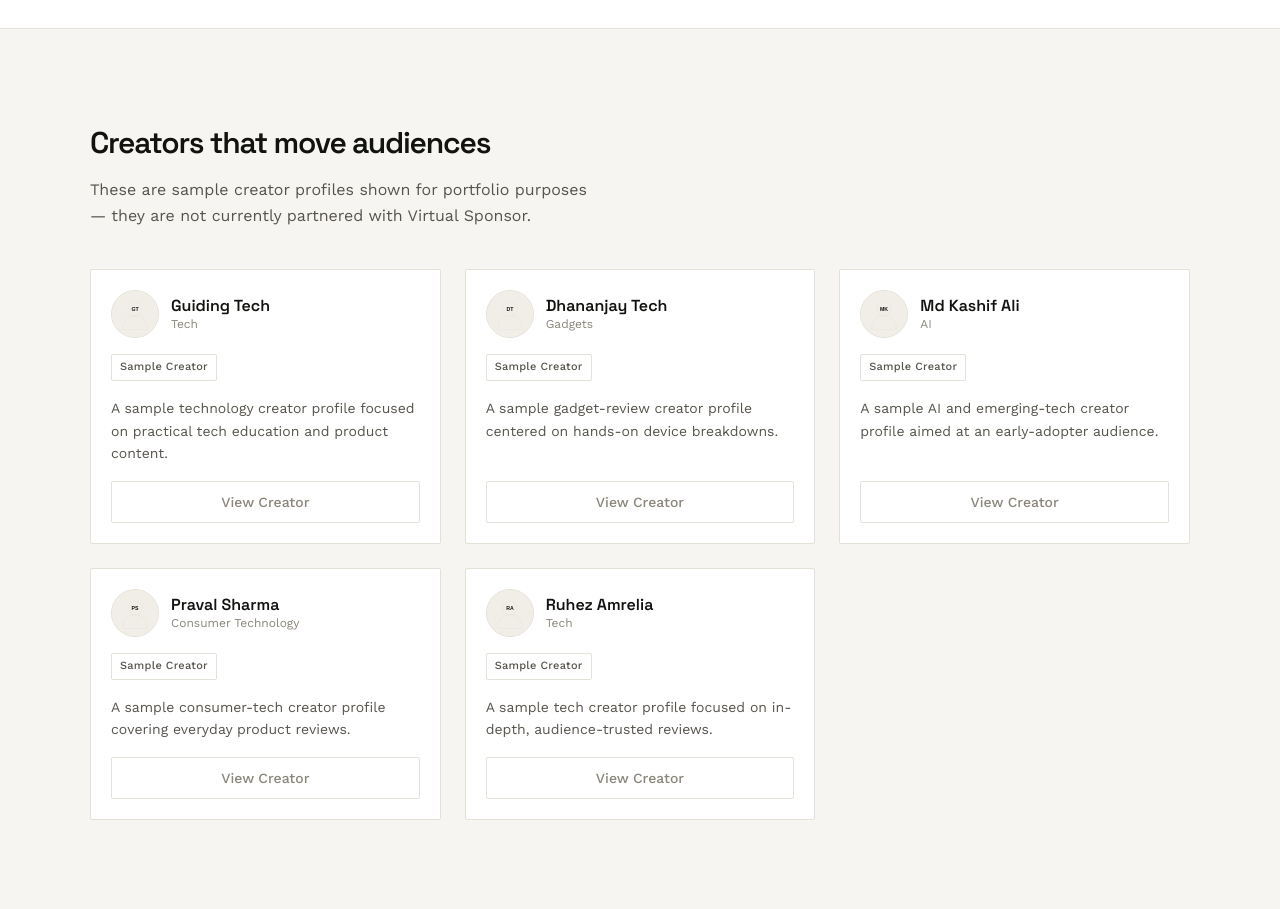
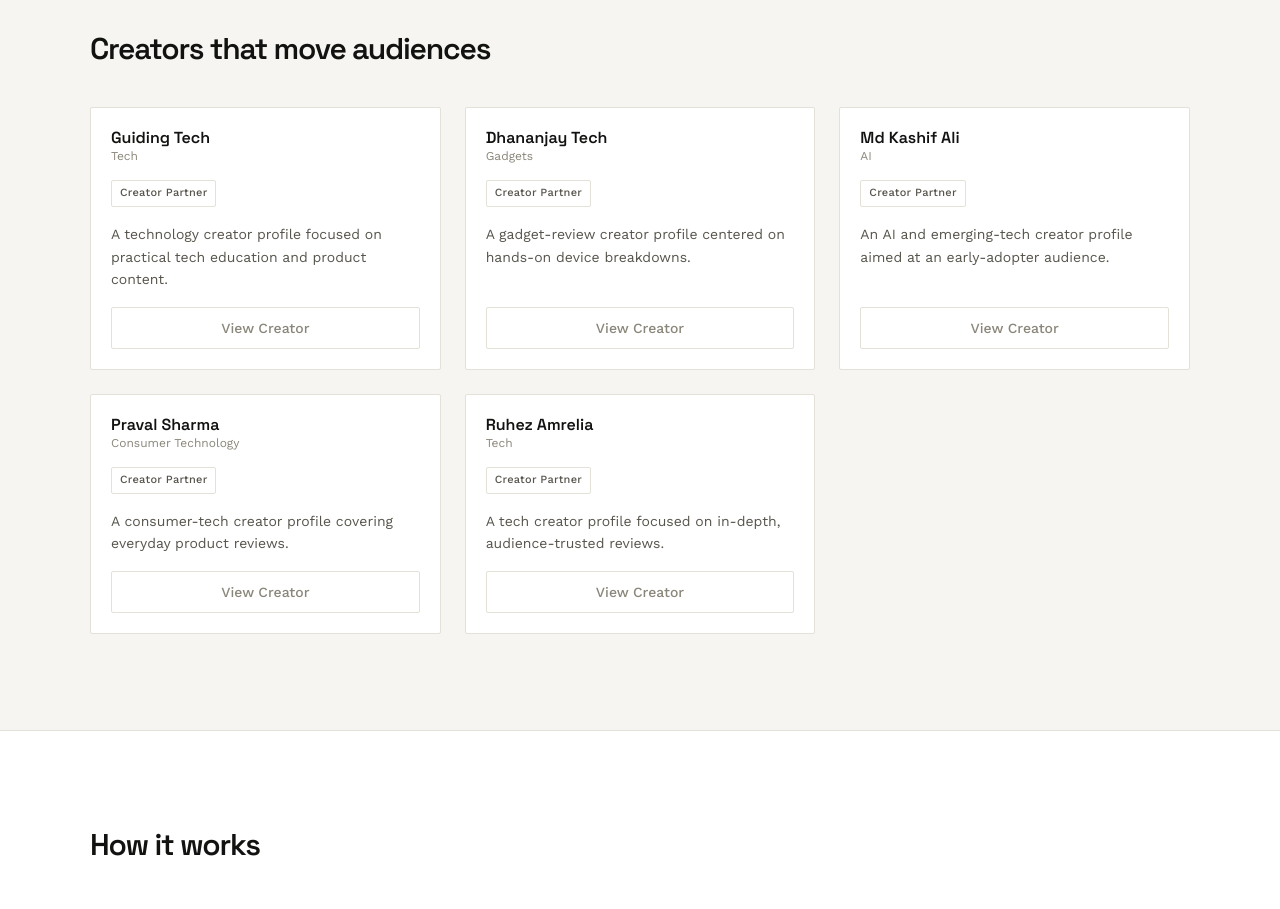
Before and after one commit to kandumon142-tech/VirtualSponserPortfolio, a React (Vite) app: page / in a window 1280 px wide. Shown: the part 1660-2569 px from the top of the page. Built offline with nearby package versions, Linux system fonts and the light colour scheme.

Commit message:
Remove sample/portfolio disclaimers and creator profile pictures

```diff
--- a/src/components/Brands.jsx
+++ b/src/components/Brands.jsx
@@ -9,11 +9,6 @@ export default function Brands() {
           <h2 className="font-display text-3xl font-semibold tracking-tightest">
             Brands we've worked with
           </h2>
-          <p className="mt-4 text-ink-soft leading-relaxed">
-            The campaigns below are sample and portfolio work, shown to illustrate
-            the kind of creator campaigns Virtual Sponsor can build — not confirmed
-            client engagements.
-          </p>
         </div>
 
         <div className="mt-10 grid sm:grid-cols-2 lg:grid-cols-3 gap-6">
--- a/src/components/CreatorCard.jsx
+++ b/src/components/CreatorCard.jsx
@@ -3,22 +3,9 @@ export default function CreatorCard({ creator }) {
 
   return (
     <article className="border border-paper-line rounded-sm bg-white p-5 flex flex-col gap-4">
-      <div className="flex items-center gap-3">
-        <div className="w-12 h-12 rounded-full overflow-hidden border border-paper-line bg-paper-subtle flex-shrink-0">
-          <img
-            src={creator.image}
-            alt={`${creator.name} placeholder profile image`}
-            loading="lazy"
-            className="w-full h-full object-cover"
-            onError={(e) => {
-              e.currentTarget.src = "/images/placeholder-avatar.svg";
-            }}
-          />
-        </div>
-        <div>
-          <h3 className="font-display text-base font-semibold leading-tight">{creator.name}</h3>
-          <p className="text-xs text-ink-faint">{creator.category}</p>
-        </div>
+      <div>
+        <h3 className="font-display text-base font-semibold leading-tight">{creator.name}</h3>
+        <p className="text-xs text-ink-faint">{creator.category}</p>
       </div>
 
       <span className="self-start text-[11px] font-medium tracking-wide text-ink-soft border border-paper-line rounded-sm px-2 py-1">
--- a/src/components/Creators.jsx
+++ b/src/components/Creators.jsx
@@ -9,10 +9,6 @@ export default function Creators() {
           <h2 className="font-display text-3xl font-semibold tracking-tightest">
             Creators that move audiences
           </h2>
-          <p className="mt-4 text-ink-soft leading-relaxed">
-            These are sample creator profiles shown for portfolio purposes —
-            they are not currently partnered with Virtual Sponsor.
-          </p>
         </div>
 
         <div className="mt-10 grid sm:grid-cols-2 lg:grid-cols-3 gap-6">
--- a/src/data/creators.js
+++ b/src/data/creators.js
@@ -1,51 +1,50 @@
-// Sample creator entries for portfolio display only. These creators are
-// not currently partnered with Virtual Sponsor. Set `profileUrl` to a
-// real, valid link when one is available — otherwise leave it null and
-// the "View Creator" button will render in a disabled state rather than
-// linking to an invented URL.
+// Creator profiles for portfolio display. Set `profileUrl` to the
+// creator's YouTube (or other platform) link when available — otherwise
+// leave it null and the "View Creator" button will render in a disabled
+// state rather than linking to an invented URL.
 export const creators = [
   {
     name: "Guiding Tech",
     category: "Tech",
-    label: "Sample Creator",
+    label: "Creator Partner",
     description:
-      "A sample technology creator profile focused on practical tech education and product content.",
+      "A technology creator profile focused on practical tech education and product content.",
     image: "/images/creators/guiding-tech.svg",
     profileUrl: null,
   },
   {
     name: "Dhananjay Tech",
     category: "Gadgets",
-    label: "Sample Creator",
+    label: "Creator Partner",
     description:
-      "A sample gadget-review creator profile centered on hands-on device breakdowns.",
+      "A gadget-review creator profile centered on hands-on device breakdowns.",
     image: "/images/creators/dhananjay-tech.svg",
     profileUrl: null,
   },
   {
     name: "Md Kashif Ali",
     category: "AI",
-    label: "Sample Creator",
+    label: "Creator Partner",
     description:
-      "A sample AI and emerging-tech creator profile aimed at an early-adopter audience.",
+      "An AI and emerging-tech creator profile aimed at an early-adopter audience.",
     image: "/images/creators/md-kashif-ali.svg",
     profileUrl: null,
   },
   {
     name: "Praval Sharma",
     category: "Consumer Technology",
-    label: "Sample Creator",
+    label: "Creator Partner",
     description:
-      "A sample consumer-tech creator profile covering everyday product reviews.",
+      "A consumer-tech creator profile covering everyday product reviews.",
     image: "/images/creators/praval-sharma.svg",
     profileUrl: null,
   },
   {
     name: "Ruhez Amrelia",
     category: "Tech",
-    label: "Sample Creator",
+    label: "Creator Partner",
     description:
-      "A sample tech creator profile focused on in-depth, audience-trusted reviews.",
+      "A tech creator profile focused on in-depth, audience-trusted reviews.",
     image: "/images/creators/ruhez-amrelia.svg",
     profileUrl: null,
   },
```
